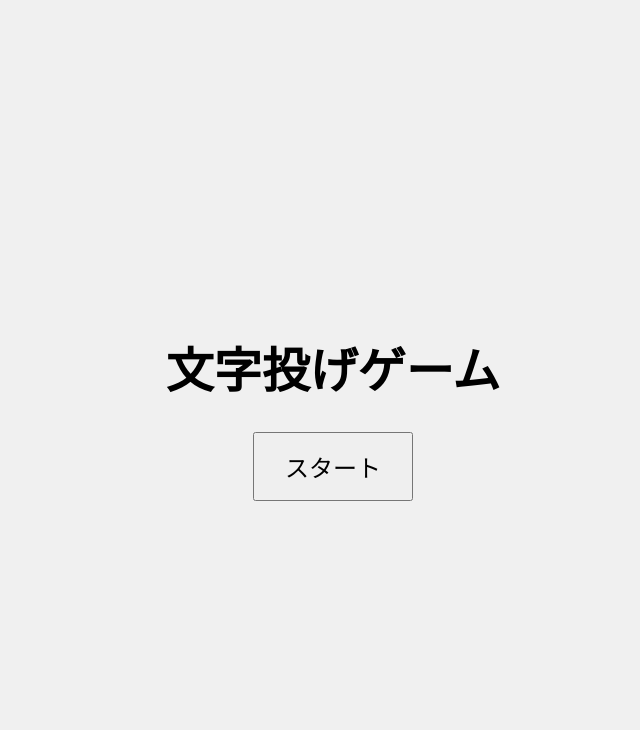
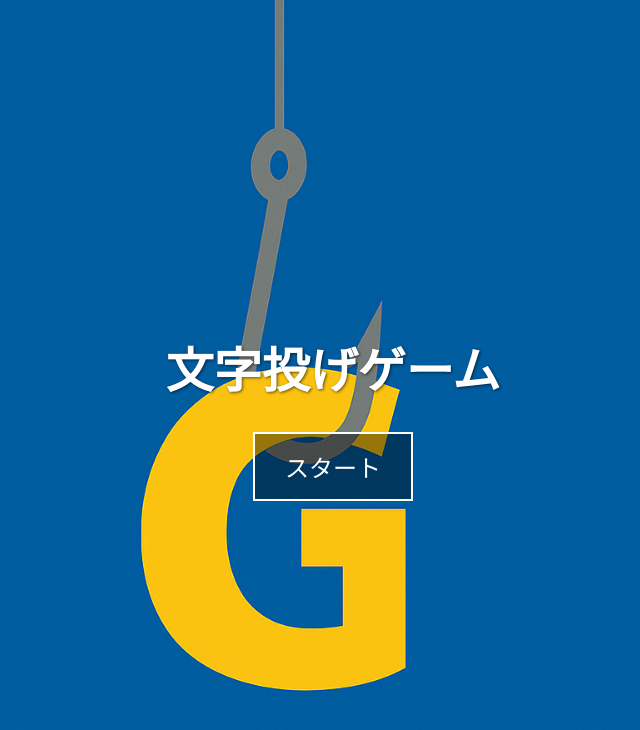
Before and after one commit to s9t-gtr/G-Thrower, a plain HTML site: page index.html in a window 1280 px wide. Shown: the whole page, without its empty margins (307-947 px from the left). Drawn offline with nearby package versions, Linux system fonts and the light colour scheme.

Commit message:
タイトルの背景を描画

```diff
--- a/index.html
+++ b/index.html
@@ -14,9 +14,39 @@
             font-family: sans-serif;
             overflow: hidden; /* 画面全体のスクロールを防ぐ */
         }
+        #title-screen {
+            /* --- 背景画像設定 ここから --- */
+            background-image: url('assets/title.png'); /* 画像ファイルのパスを指定 */
+            background-size: cover;           /* 画像を要素全体を覆うように拡大縮小 */
+            background-position: center center; /* 画像を中央に配置 */
+            background-repeat: no-repeat;     /* 画像を繰り返さない */
+            /* --- 背景画像設定 ここまで --- */
+
+            /* 背景画像に合わせて文字色などを調整 (任意) */
+            color: white; /* 例: 背景が暗い画像の場合、文字を白にする */
+            text-shadow: 1px 1px 3px rgba(0, 0, 0, 0.6); /* 例: 文字に影を付けて読みやすくする */
+        }
+
+        /* タイトル文字やボタンのスタイルも背景に合わせて調整 (任意) */
+        #title-screen h1 {
+            /* color: white; */ /* 上で #title-screen に設定したので不要かも */
+            font-size: 3.5em; /* 少し大きくする例 */
+        }
+        #title-screen button {
+            background-color: rgba(0, 0, 0, 0.4); /* 例: ボタンの背景を半透明の黒に */
+            color: white;                       /* 例: ボタンの文字を白に */
+            border: 2px solid white;            /* 例: ボタンに白い枠線を追加 */
+            padding: 15px 35px;                 /* パディング調整例 */
+            font-size: 1.6em;                   /* フォントサイズ調整例 */
+        }
+        #title-screen button:hover {
+             background-color: rgba(0, 0, 0, 0.6); /* ホバー時の色調整例 */
+        }
+
+        /* 他の既存スタイル (.screen, .screen.active など) はそのまま */
         .screen {
-            display: none; /* 初期状態はすべての画面を非表示 */
-            position: absolute; /* 位置指定を可能に */
+            display: none;
+            position: absolute;
             top: 0;
             left: 0;
             width: 100%;
@@ -25,8 +55,9 @@
             justify-content: center;
             align-items: center;
             text-align: center;
+            /* ↓↓↓ タイトル以外は背景が透けないように背景色を設定しても良いかも ↓↓↓ */
+            /* background-color: #f0f0f0; */ /* 例 */
         }
-        /* 現在表示中の画面に適用されるクラス */
         .screen.active {
             display: flex;
         }
--- a/js/environment.js
+++ b/js/environment.js
@@ -38,7 +38,8 @@ window.GThrower = window.GThrower || {};
                 width: config.CANVAS_WIDTH,
                 height: config.CANVAS_HEIGHT,
                 wireframes: false,
-                background: config.BACKGROUND_COLOR
+                background: config.BACKGROUND_COLOR,
+                showSleeping: false
             }
         });
     };
```
Also changed, not shown: assets/title.png (added).
